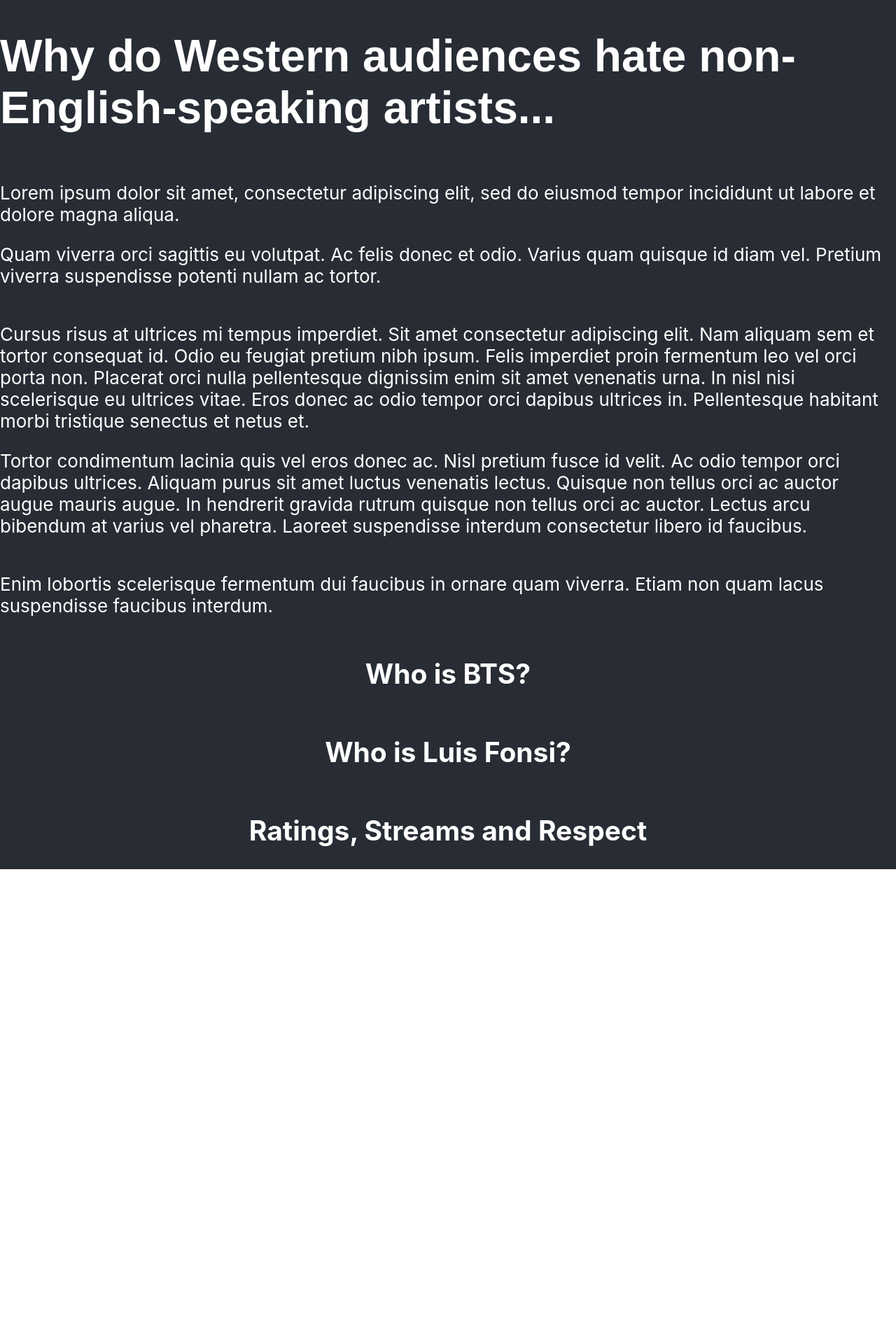
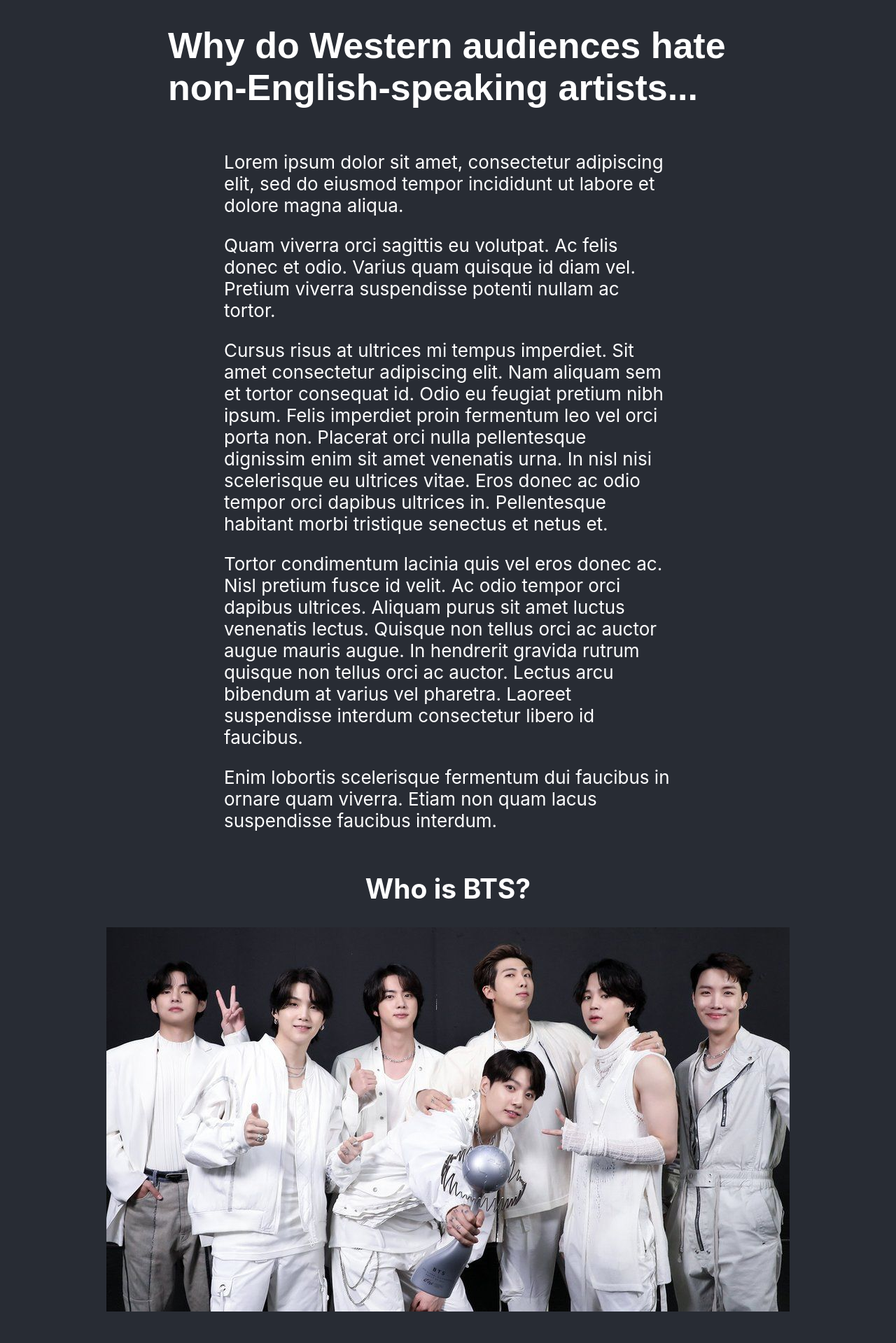
Before and after one commit to jordan-dillard/bts-grammy-journey, a React (Create React App) app: page / in a window 1280 px wide. Shown: the top 1919 px of the page at 70% size. Before the commit the page ends 1242 px from the top, so only its background shows below. Built offline with nearby package versions, Linux system fonts and the light colour scheme.

Commit message:
Add interactive + basic formatting

```diff
--- a/package.json
+++ b/package.json
@@ -6,7 +6,9 @@
     "@testing-library/jest-dom": "^5.16.1",
     "@testing-library/react": "^12.1.2",
     "@testing-library/user-event": "^13.5.0",
+    "bootstrap": "^5.1.3",
     "react": "^17.0.2",
+    "react-bootstrap": "^2.1.2",
     "react-dom": "^17.0.2",
     "react-scripts": "5.0.0",
     "web-vitals": "^2.1.4"
--- a/src/App.css
+++ b/src/App.css
@@ -7,6 +7,15 @@
   justify-content: center;
   font-size: calc(10px + 2vmin);
   color: white;
+}
+
+.Headline {
+  font-family: 'Montserrat', sans-serif;
+  max-width: 50rem;
+}
+
+.PartOne{
+  max-width: 40rem;
 }
 
 .Lyric-Comparison {
@@ -27,7 +36,14 @@
   margin: 5px;
 }
 
-.Headline {
-  font-family: 'Montserrat', sans-serif;
+.BTSPhotoText {
+  display: flex;
+  align-items: center;
+  justify-content: center;
+  width: 976px;
+  height: 549px;
   font-size: xx-large;
+  color: lightblue;
+  text-decoration: underline;
+
 }
--- a/src/App.js
+++ b/src/App.js
@@ -1,21 +1,17 @@
 import logo from './logo.svg';
 import './App.css';
-import { useState } from 'react';
+import BTSImageInteractive from './components/BTSImageInteractive';
 
 function App() {
-
-  const [toggleImage, setToggleImage] = useState(true);
 
   return (
     <div className="Interactive">
       <div className="Headline">
         <h1>Why do Western audiences hate non-English-speaking artists...</h1>
       </div>
-      <div className="Lede">
+      <div className="PartOne">
         <p>Lorem ipsum dolor sit amet, consectetur adipiscing elit, sed do eiusmod tempor incididunt ut labore et dolore magna aliqua. </p>
         <p>Quam viverra orci sagittis eu volutpat. Ac felis donec et odio. Varius quam quisque id diam vel. Pretium viverra suspendisse potenti nullam ac tortor. </p>
-      </div>
-      <div className="Intro">
         <p> Cursus risus at ultrices mi tempus imperdiet. Sit amet
           consectetur adipiscing elit. Nam aliquam sem et tortor
           consequat id. Odio eu feugiat pretium nibh ipsum. Felis
@@ -34,13 +30,15 @@
         arcu bibendum at varius vel pharetra. Laoreet suspendisse
         interdum consectetur libero id faucibus.
         </p>
-      </div>
-      <div className="Transition">
         <p>Enim lobortis scelerisque fermentum dui faucibus in ornare quam viverra. Etiam non quam lacus suspendisse faucibus interdum.</p>
       </div>
+
       <div className="Sub-Header">
         <h2>Who is BTS?</h2>
       </div>
+
+    <BTSImageInteractive></BTSImageInteractive>
+
       <div className="Sub-Header">
         <h2>Who is Luis Fonsi?</h2>
       </div>
--- /dev/null
+++ b/src/components/BTSImageInteractive.js
@@ -0,0 +1,20 @@
+import { useState } from "react";
+import Image from 'react-bootstrap/Image';
+import btsPhoto from '../images/btsHeadshot.jpg';
+
+const BTSImageInteractive = () => {
+    const [ toggleImage, setToggleImage ] = useState(true);
+
+    return(
+        <div className='BTSPhotoDetails' onClick={() => setToggleImage(!toggleImage)} >
+                { toggleImage ? <Image id='BTSPhoto' src={btsPhoto}   alt='' /> :
+                <div className = 'BTSPhotoText'>
+                    <span>V, Jungkook, Park Ji-min, Suga, Jin, RM, and J-Hope</span>
+                </div>
+                }
+            </div>
+    )
+}
+
+
+export default BTSImageInteractive;
```
Also changed, not shown: src/images/btsHeadshot.jpg (added), 1 other file (tests, documents, lock files or other folders).
